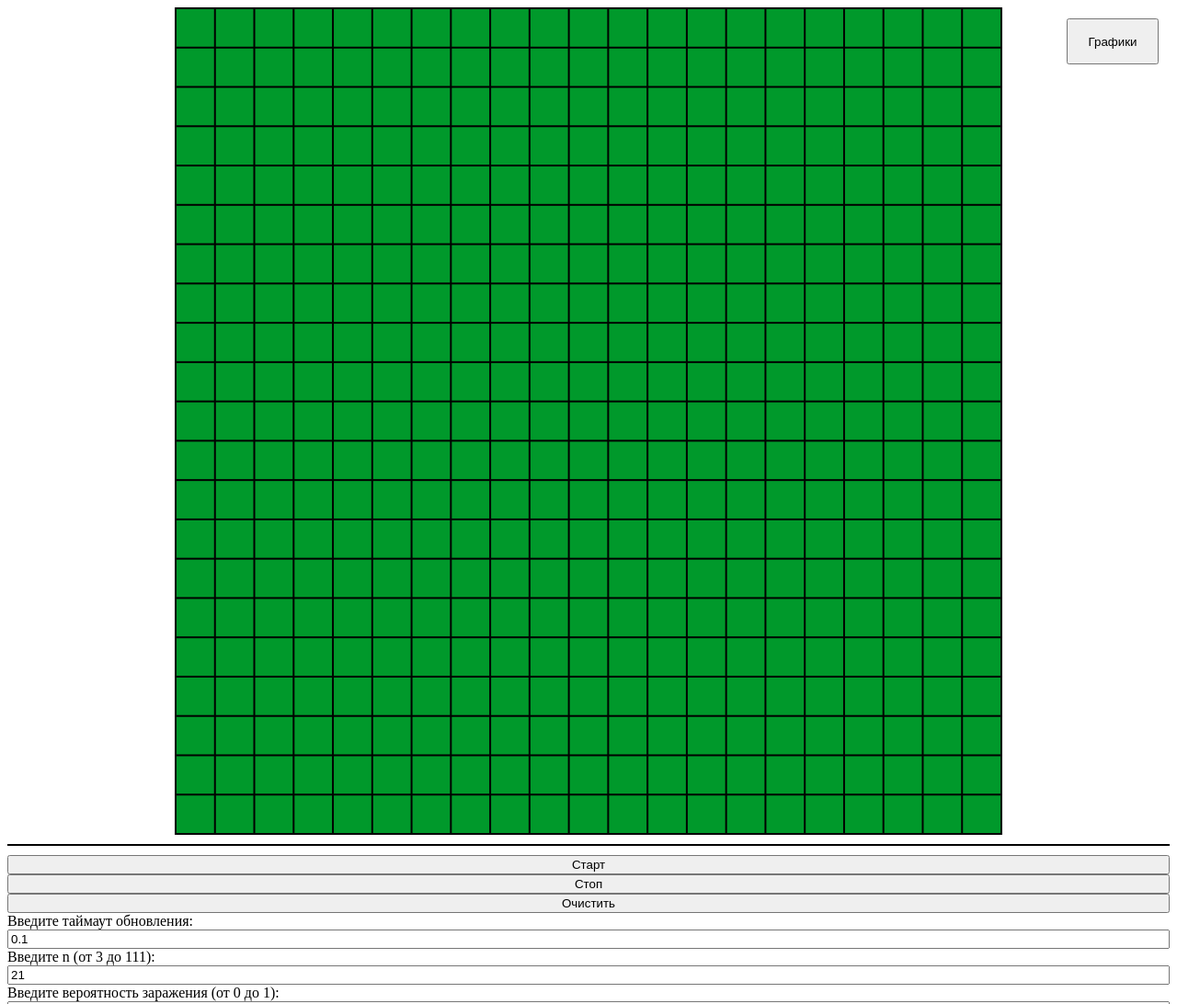
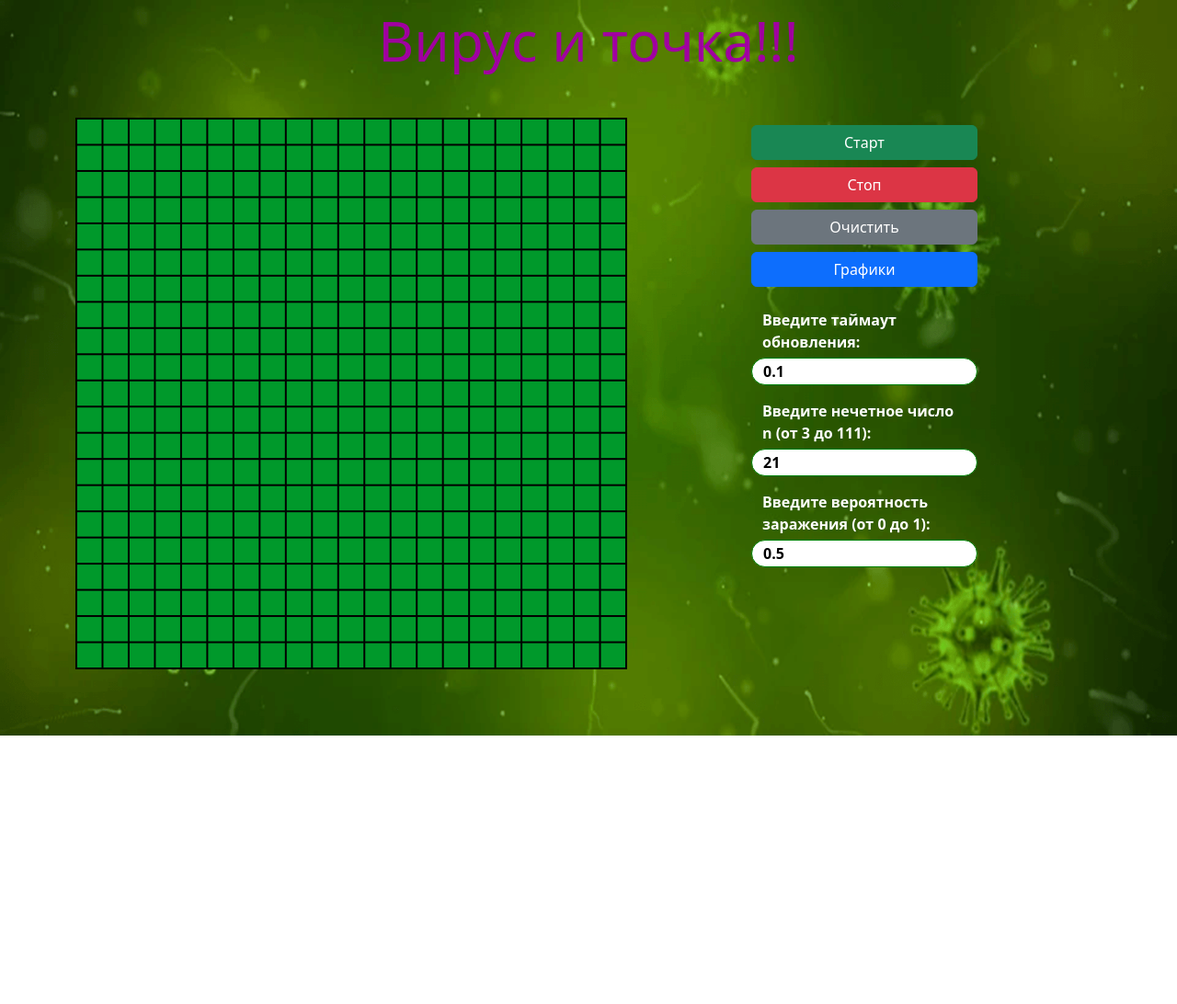
Before and after one commit to Raff312/VirusITochka, a website built with webpack: page index.html in a window 1280 px wide. Shown: the top 1092 px of the page at 92% size. After the commit the page ends 800 px from the top, so only its background shows below. Built offline with nearby package versions, Linux system fonts and the light colour scheme.

Commit message:
Add styles (dif)

```diff
--- a/index.html
+++ b/index.html
@@ -1,35 +1,59 @@
 <!DOCTYPE HTML>
 <html>
+
 <head>
     <title>Вирус и точка</title>
     <meta charset="utf-8" />
     <meta name="viewport" content="width=device-width,initial-scale=1,user-scalable=no" />
     <link rel="stylesheet" href="./dist/app.css" />
     <link rel="icon" href="./dist/assets/virus.png" />
+    <link href="https://cdn.jsdelivr.net/npm/bootstrap@5.3.0-alpha3/dist/css/bootstrap.min.css" rel="stylesheet"
+        integrity="sha384-KK94CHFLLe+nY2dmCWGMq91rCGa5gtU4mk92HdvYe+M/SXH301p5ILy+dN9+nJOZ" crossorigin="anonymous">
+    <style>
+        input {
+
+            height: 30px;
+            border: 1px solid green;
+            border-radius: 15px;
+            font-weight: bold;
+        }
+
+        label {
+            color:white;
+            margin-bottom: 5px;
+            font-size: 16px;
+        }
+
+        h1 {
+            font-size: 60px;
+        }
+
+        body {
+            background-image: url("./dist/assets/covid.png");
+            background-position: center center;
+            background-size: 100% 100%;
+            background-repeat: no-repeat;
+            background-attachment: fixed;
+
+        }
+    </style>
 </head>
+
 <body>
-        <div id="chartModal" class="modal">
+    <div id="chartModal" class="modal mt-7" style="width:800px;">
         <div class="modal-content">
             <span class="close" onclick="game.closeCharts()">&times;</span>
             <div>
-                <button
-                    class="btn"
-                    onclick="game.showChart('healthy')">
+                <button class="btn" onclick="game.showChart('healthy')">
                     Здровые
                 </button>
-                <button
-                    class="btn"
-                    onclick="game.showChart('infected')">
+                <button class="btn" onclick="game.showChart('infected')">
                     Инфицированные
                 </button>
-                <button
-                    class="btn"
-                    onclick="game.showChart('immune')">
+                <button class="btn" onclick="game.showChart('immune')">
                     Имунные
                 </button>
-                <button
-                    class="btn"
-                    onclick="game.showChart('spreadRate')">
+                <button class="btn" onclick="game.showChart('spreadRate')">
                     Скорость распространения
                 </button>
                 <canvas id="chart"></canvas>
@@ -37,43 +61,60 @@
         </div>
 
     </div>
+        <header>
+            <h1 class="mt-2 text-center" id="web">Вирус и точка!!!</h1>
+        </header>
+        <div class="container d-flex mt-5">
             <div class="canvas-wrapper">
-            <canvas class="canvas" id="canvas" width="900" height="900">
+                <canvas class="canvas" id="canvas" width="600" height="600">
                     Если вы можете прочитать это, значит, ваш браузер не поддерживает canvas.
                 </canvas>
             </div>
-        <div class="actions">
-            <button class="btn" onclick="game.start()">
+            <div class="actions container align-items-center">
+                <button class="btn btn-success mt-2 w-50" onclick="game.start()">
                     Старт
                 </button>
-            <button class="btn" onclick="game.stop()">
+                <button class="btn btn-danger mt-2 w-50" onclick="game.stop()">
                     Стоп
                 </button>
-            <button
-                class="btn"
-                onclick="{game.reset();}"
-            >
+                <button class="btn btn-secondary mt-2 w-50" onclick="{game.reset();}">
                     Очистить
                 </button>
-            <button
-                class="btn"
-                style="position: absolute; top: 20px; right: 20px; width: 100px; height: 50px;"
-                onclick="game.showCharts()"
-            >
+                <button class="btn btn-primary  mt-2 w-50" onclick="game.showCharts()">
                     Графики
                 </button>
-            <label for="timeout">Введите таймаут обновления: </label>
+                <div class="d-flex w-50 row mt-2 mb-3">
+                    <label for="timeout" class="mt-3"><strong>Введите таймаут обновления:</strong> </label>
                     <input id="timeout" type="number" min="0.1" max="5" step="0.1" value="0.1" />
 
-            <label for="area-size">Введите n (от 3 до 111): </label>
-            <input id="area-size" type="number" min="3" max="111" step="2" value="21" />
+                    <label for="area-size" class="mt-3"><strong>Введите нечетное число n (от 3 до 111):</strong></label>
+                    <input id="area-size" type="number" min="3" max="111" step="1" value="21" />
 
-            <label for="infection-probability">Введите вероятность заражения (от 0 до 1): </label>
+                    <label for="infection-probability" class="mt-3" style="width: 300px;"><strong>Введите вероятность
+                            заражения (от 0 до
+                            1):</strong> </label>
                     <input id="infection-probability" type="number" min="0" max="1" step="0.01" value="0.5" />
                 </div>
+            </div>
+        </div>
+    <script src="https://cdn.jsdelivr.net/npm/bootstrap@5.3.0-alpha3/dist/js/bootstrap.bundle.min.js"
+        integrity="sha384-ENjdO4Dr2bkBIFxQpeoTz1HIcje39Wm4jDKdf19U8gI4ddQ3GYNS7NTKfAdVQSZe"
+        crossorigin="anonymous"></script>
     <script src="./dist/main.js"></script>
     <script>
         const game = window["game"];
     </script>
+    <script>
+        i = 0;
+        dt = new Array("#0000A0", "#A00000", "#00A000", "#00A0A0", "#A000A0", "#A0A000");
+        function cl() // эта функция будет менять цвет текста
+        {
+            document.getElementById("web").style.color = dt[i++];
+            if (i > dt.length) i = 0;
+            setTimeout("cl()", 1000);
+        }
+        setTimeout("cl()", 1000);
+    </script>
 </body>
+
 </html>
--- a/styles/_common.scss
+++ b/styles/_common.scss
@@ -1,8 +1,4 @@
 .actions {
-    margin-top: 10px;
-    padding-top: 10px;
-    border-top: 2px solid black;
-
     display: flex;
     flex-direction: column;
 }
--- a/styles/app.scss
+++ b/styles/app.scss
@@ -4,23 +4,20 @@
 .modal {
   display: none; /* Hidden by default */
   position: fixed; /* Stay in place */
-  z-index: 1; /* Sit on top */
-  left: 0;
   top: 0;
-  width: 100%; /* Full width */
-  height: 100%; /* Full height */
+  width: 600px; /* Full width */
   overflow: auto; /* Enable scroll if needed */
-  background-color: rgb(0,0,0); /* Fallback color */
-  background-color: rgba(0,0,0,0.4); /* Black w/ opacity */
+
+
 }
 
 /* Modal Content/Box */
 .modal-content {
   background-color: #fefefe;
-  margin: 15% auto; /* 15% from the top and centered */
+  margin: 0 auto; /* 15% from the top and centered */
   padding: 20px;
   border: 1px solid #888;
-  width: 80%; /* Could be more or less, depending on screen size */
+  width: 20%; /* Could be more or less, depending on screen size */
 }
 
 /* The Close Button */
```
Also changed, not shown: assets/covid.png (added), assets/i.jpg (added), assets/q.jpg (added), assets/о.jpg (added), dist/app.css, dist/assets/covid.png (added), dist/assets/i.jpg (added), dist/assets/istockphoto-1214760891-1024x1024.jpg (added), dist/assets/pngtree-bacteria-virus-infection-flu-background-image_524420.jpg (added), dist/assets/q.jpg (added), dist/assets/о.jpg (added), 1 other file. Lines whose indentation alone changed are shown as unchanged.
